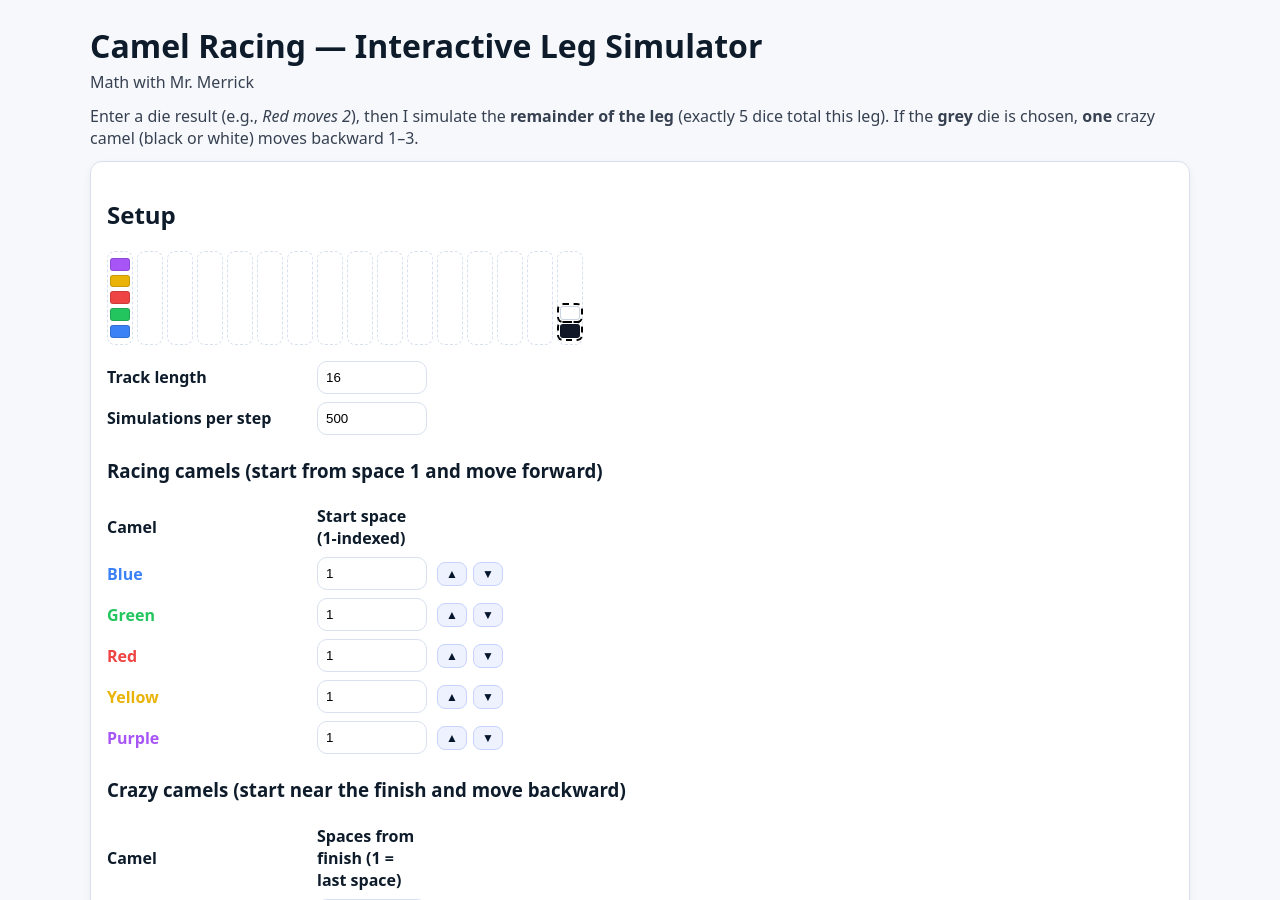
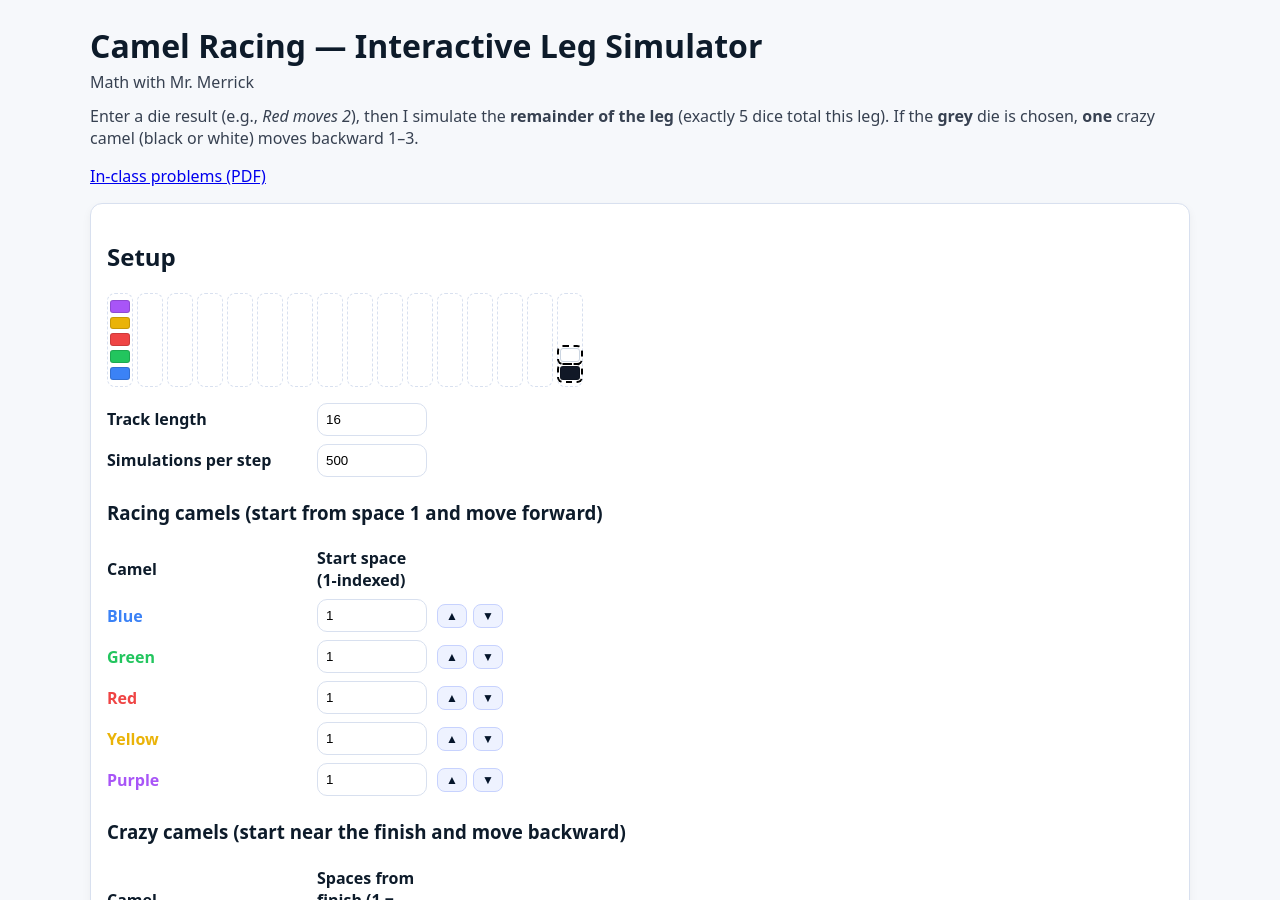
Before and after one commit to MerrickMath/MerrickMath.github.io, a Jekyll site: the page Camelsim.html, which Jekyll copies as it is, in a window 1280 px wide and 900 px high. Built offline with Jekyll 4.4.1, drawn with Linux system fonts in a browser that asks for light colours.

Commit message:
Update Camelsim.html

```diff
--- a/Camelsim.html
+++ b/Camelsim.html
@@ -85,7 +85,7 @@
   <h1>Camel Racing — Interactive Leg Simulator</h1>
   <p class="subtitle">Math with Mr. Merrick</p>
   <p class="subtitle">Enter a die result (e.g., <i>Red moves 2</i>), then I simulate the <b>remainder of the leg</b> (exactly 5 dice total this leg). If the <b>grey</b> die is chosen, <b>one</b> crazy camel (black or white) moves backward 1–3.</p>
-
+  <p><a href="https://merrickmath.github.io/Materials/CamelProblems.pdf" target="_blank"> In-class problems (PDF) </a></p>
   <!-- Setup (shared) -->
   <section class="card" id="setup">
     <h2>Setup</h2>
```
